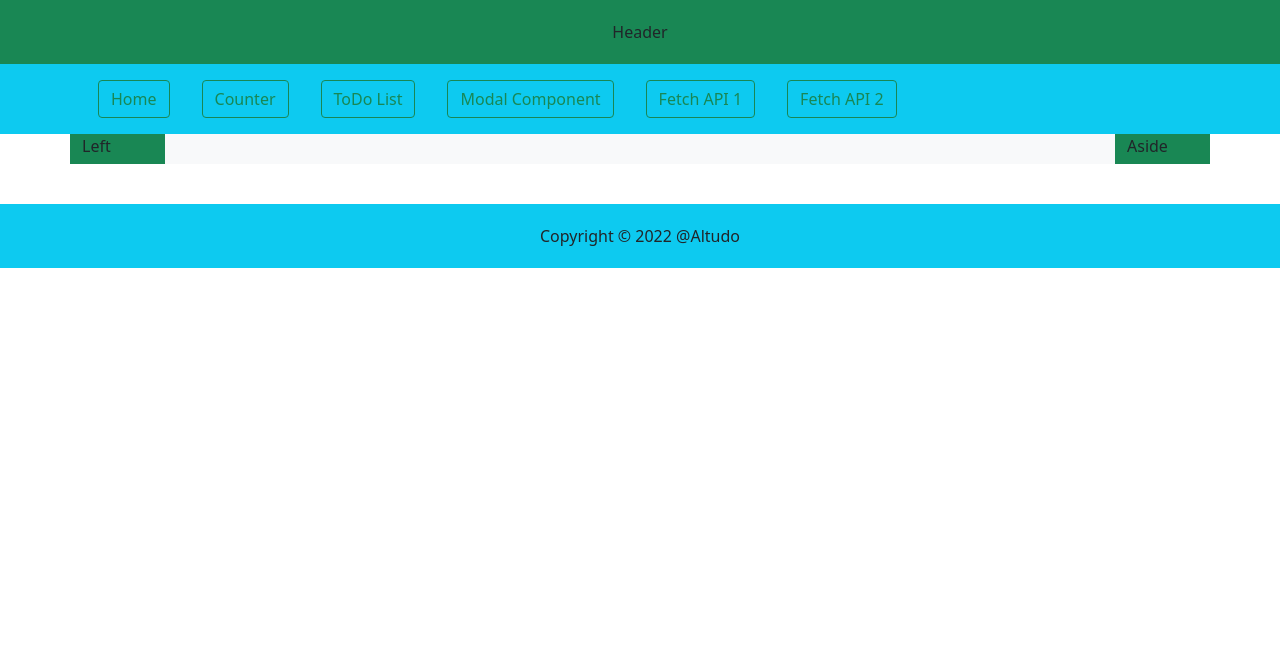
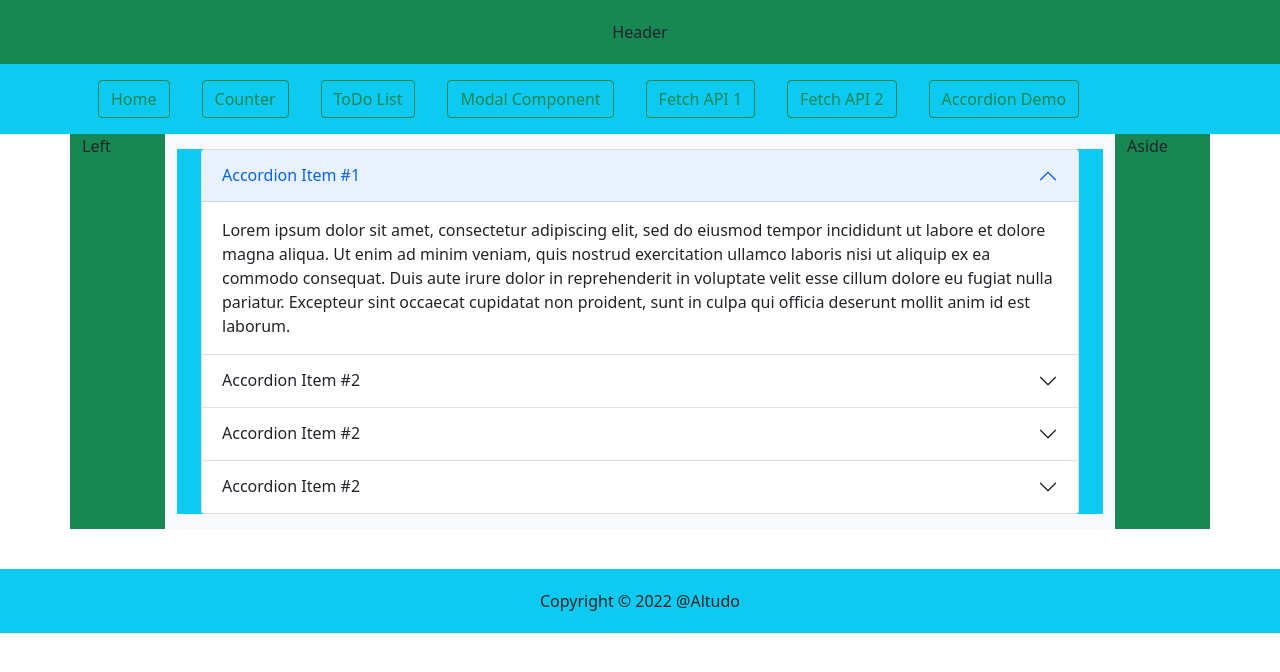
Before and after one commit to ervkgithub/cepta_react_training, a React (Create React App) app: page /accordemo in a window 1280 px wide. Shown: the top 672 px of the page. Built offline with nearby package versions, Linux system fonts and the light colour scheme.

Commit message:
Accordion component using React Bootstrap Demo

```diff
--- a/src/App.js
+++ b/src/App.js
@@ -9,6 +9,7 @@ import ToDoAssignment  from './component/ToDoAssignment';
 import ComponentModal  from './component/ComponentModal';
 import ComponentAPI  from './component/ComponentAPI';
 import FetchAPI  from './component/FetchAPI';
+import AccordionDemo  from './component/Accordion';
 
 function App() {
   return (
@@ -28,6 +29,8 @@ function App() {
                 <Route path='/todo' element = {<ToDoAssignment/>}/>
                 <Route path='/compapi' element = {<ComponentAPI/>}/>
                 <Route path='/fetchapi' element = {<FetchAPI/>}/>
+                <Route path='/accordemo' element = {<AccordionDemo/>}/>
+
               </Routes>
             </div>
             <div className='col-lg-1 bg-success'>Aside</div>
--- a/src/common/Menu.js
+++ b/src/common/Menu.js
@@ -15,6 +15,7 @@ const Menu = () => {
                         <Nav.Link><Link to="/compmodal" className='btn btn-outline-success'>Modal Component</Link></Nav.Link>
                         <Nav.Link><Link to="/compapi" className='btn btn-outline-success'>Fetch API 1</Link></Nav.Link>
                         <Nav.Link><Link to="/fetchapi" className='btn btn-outline-success'>Fetch API 2</Link></Nav.Link>
+                        <Nav.Link><Link to="/accordemo" className='btn btn-outline-success'>Accordion Demo</Link></Nav.Link>
                     </Navbar>
 
                 </div>
--- /dev/null
+++ b/src/component/Accordion.js
@@ -0,0 +1,68 @@
+
+import { React } from 'react';
+import { Accordion } from 'react-bootstrap';
+
+const AccordionDemo = () => {
+
+    return (
+        <>
+            <div className='bg-info'>
+                <div className='container'>
+                    <Accordion defaultActiveKey="0">
+                        <Accordion.Item eventKey="0">
+                            <Accordion.Header>Accordion Item #1</Accordion.Header>
+                            <Accordion.Body>
+                                Lorem ipsum dolor sit amet, consectetur adipiscing elit, sed do eiusmod
+                                tempor incididunt ut labore et dolore magna aliqua. Ut enim ad minim
+                                veniam, quis nostrud exercitation ullamco laboris nisi ut aliquip ex ea
+                                commodo consequat. Duis aute irure dolor in reprehenderit in voluptate
+                                velit esse cillum dolore eu fugiat nulla pariatur. Excepteur sint occaecat
+                                cupidatat non proident, sunt in culpa qui officia deserunt mollit anim id
+                                est laborum.
+                            </Accordion.Body>
+                        </Accordion.Item>
+                        <Accordion.Item eventKey="1">
+                            <Accordion.Header>Accordion Item #2</Accordion.Header>
+                            <Accordion.Body>
+                                Lorem ipsum dolor sit amet, consectetur adipiscing elit, sed do eiusmod
+                                tempor incididunt ut labore et dolore magna aliqua. Ut enim ad minim
+                                veniam, quis nostrud exercitation ullamco laboris nisi ut aliquip ex ea
+                                commodo consequat. Duis aute irure dolor in reprehenderit in voluptate
+                                velit esse cillum dolore eu fugiat nulla pariatur. Excepteur sint occaecat
+                                cupidatat non proident, sunt in culpa qui officia deserunt mollit anim id
+                                est laborum.
+                            </Accordion.Body>
+                        </Accordion.Item>
+                        <Accordion.Item eventKey="2">
+                            <Accordion.Header>Accordion Item #2</Accordion.Header>
+                            <Accordion.Body>
+                                Lorem ipsum dolor sit amet, consectetur adipiscing elit, sed do eiusmod
+                                tempor incididunt ut labore et dolore magna aliqua. Ut enim ad minim
+                                veniam, quis nostrud exercitation ullamco laboris nisi ut aliquip ex ea
+                                commodo consequat. Duis aute irure dolor in reprehenderit in voluptate
+                                velit esse cillum dolore eu fugiat nulla pariatur. Excepteur sint occaecat
+                                cupidatat non proident, sunt in culpa qui officia deserunt mollit anim id
+                                est laborum.
+                            </Accordion.Body>
+                        </Accordion.Item>
+                        <Accordion.Item eventKey="3">
+                            <Accordion.Header>Accordion Item #2</Accordion.Header>
+                            <Accordion.Body>
+                                Lorem ipsum dolor sit amet, consectetur adipiscing elit, sed do eiusmod
+                                tempor incididunt ut labore et dolore magna aliqua. Ut enim ad minim
+                                veniam, quis nostrud exercitation ullamco laboris nisi ut aliquip ex ea
+                                commodo consequat. Duis aute irure dolor in reprehenderit in voluptate
+                                velit esse cillum dolore eu fugiat nulla pariatur. Excepteur sint occaecat
+                                cupidatat non proident, sunt in culpa qui officia deserunt mollit anim id
+                                est laborum.
+                            </Accordion.Body>
+                        </Accordion.Item>
+                    </Accordion>
+
+                </div>
+            </div>
+        </>
+    )
+}
+
+export default AccordionDemo;
```
